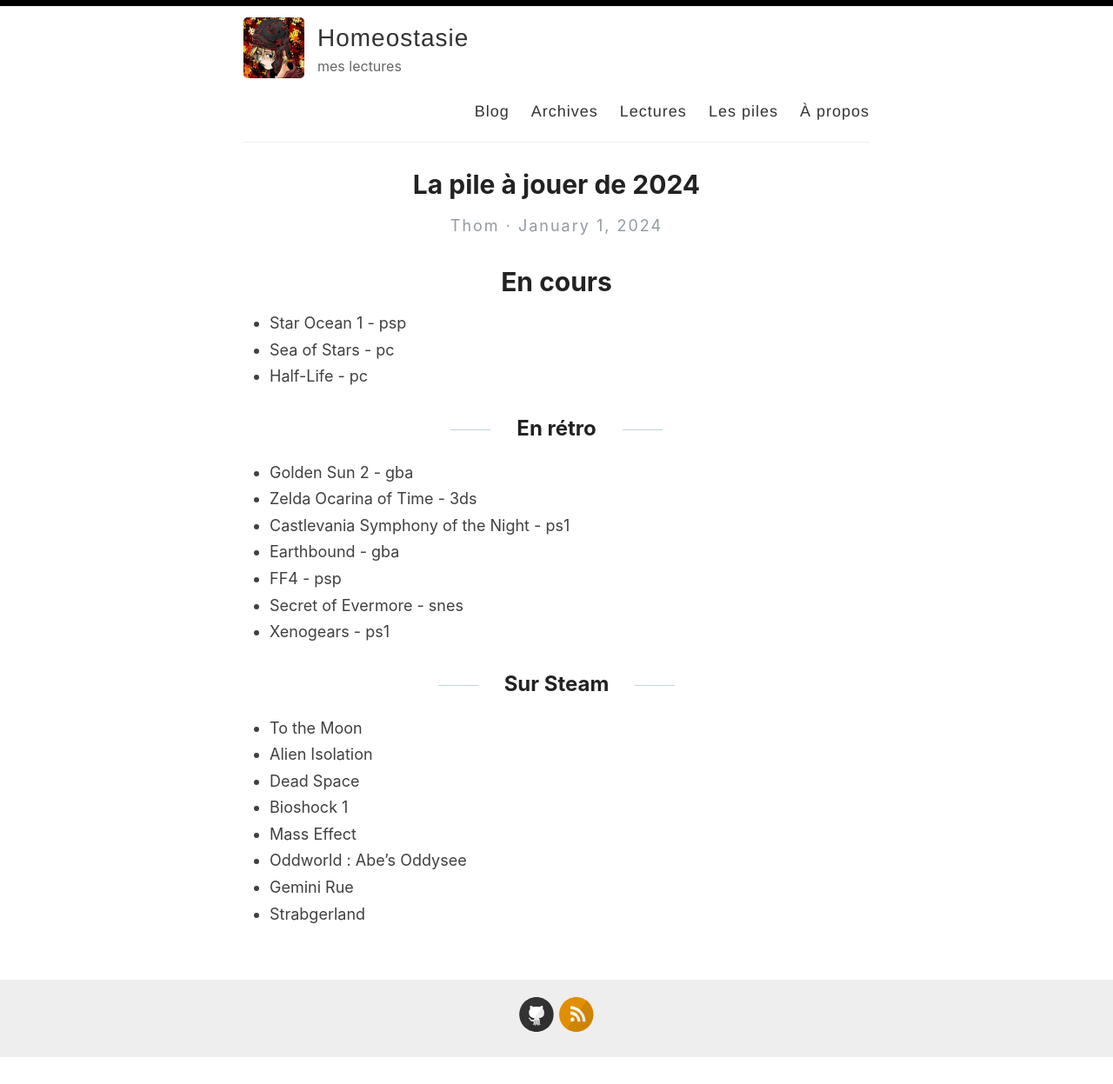
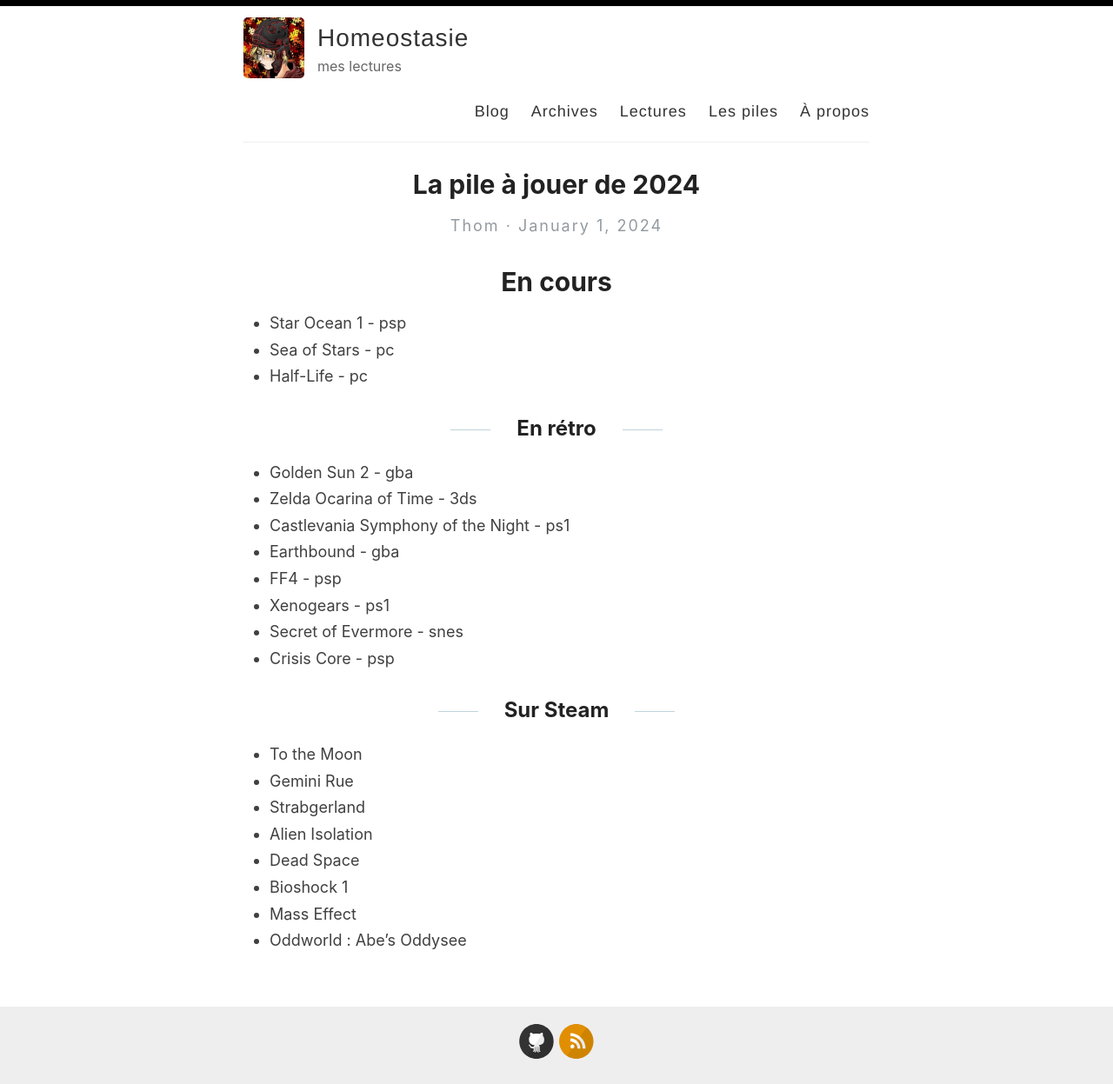
Before and after one commit to homeostasie/bouquins, a Jekyll site: the page built from _posts/2024-01-01-paj-2024.md, in a window 1280 px wide. Shown: the whole page at 87% size. Built offline with Jekyll 4.4.1, drawn with Linux system fonts in a browser that asks for light colours; before the commit the page ends 1217 px from its top, so only the background shows below that.

Commit message:
petite correction de paj de 2024

```diff
--- a/_posts/2024-01-01-paj-2024.md
+++ b/_posts/2024-01-01-paj-2024.md
@@ -19,17 +19,17 @@
 - Castlevania Symphony of the Night - ps1
 - Earthbound - gba
 - FF4 - psp
+- Xenogears - ps1
 - Secret of Evermore - snes
-- Xenogears - ps1
-
+- Crisis Core - psp
 
 ## Sur Steam
 
 - To the Moon
+- Gemini Rue
+- Strabgerland
 - Alien Isolation
 - Dead Space
 - Bioshock 1
 - Mass Effect
 - Oddworld : Abe's Oddysee
-- Gemini Rue
-- Strabgerland
```
